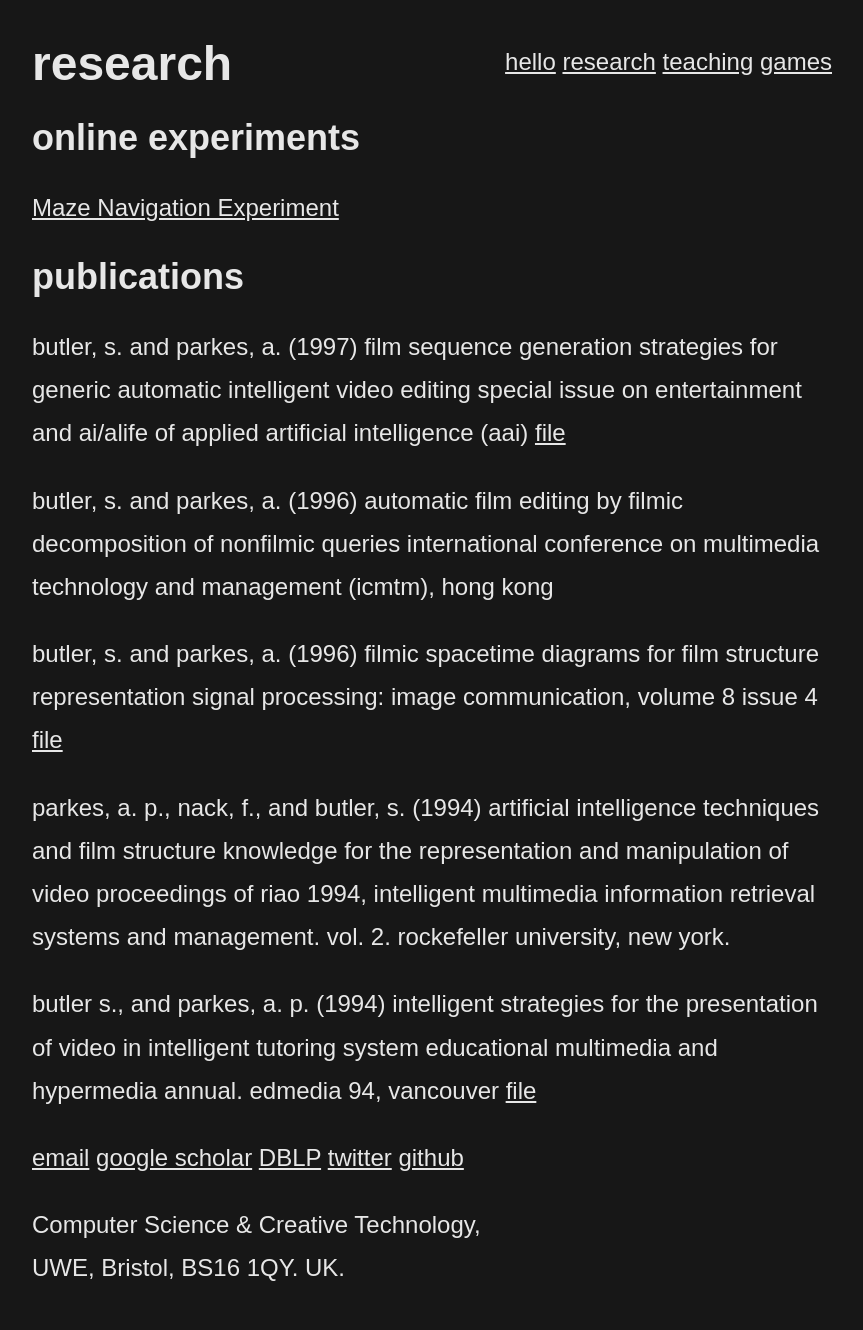
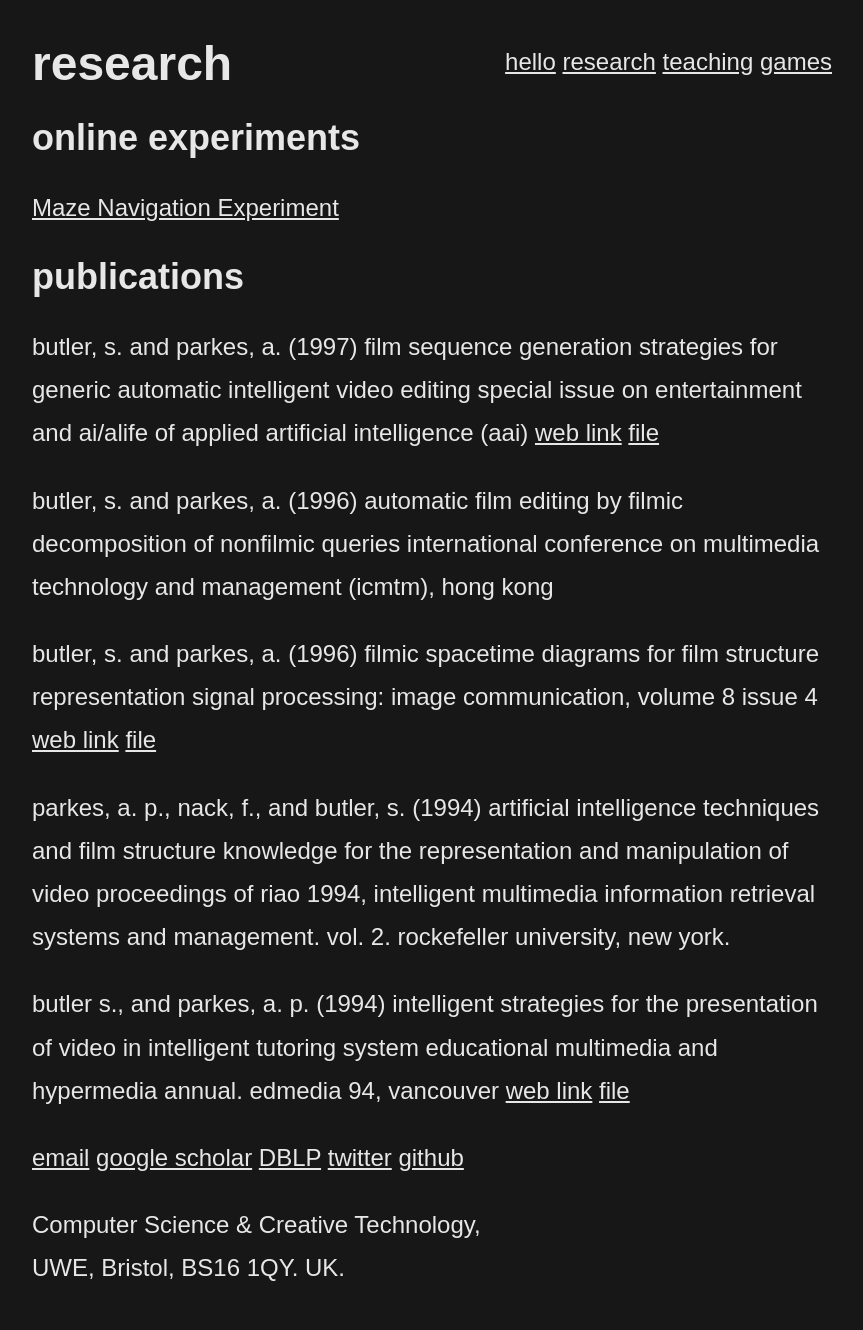
Before and after one commit to seanbutler/www.seanbutler.net, a Jekyll site: the page built from research/index.html, in a window 1280 px wide. Shown: the whole page, without its empty margins (208-1071 px from the left). Built offline with Jekyll 4.4.1, drawn with Linux system fonts in a browser that asks for light colours.

Commit message:
fixed error

```diff
--- a/research/index.html
+++ b/research/index.html
@@ -15,9 +15,11 @@ title: research
 
 {% for paper in site.data.papers %}
    <p>{{ paper.authors }} ({{paper.year}}) {{paper.title}} {{paper.publication}}
-        {% if page.web %}
+
+        {% if paper.web %}
             <a href = "{{paper.web}}">web link</a>
         {% endif %}
+
         {% if paper.file %}
             <a href = "{{paper.file}}">file</a>
         {% endif %}
```
